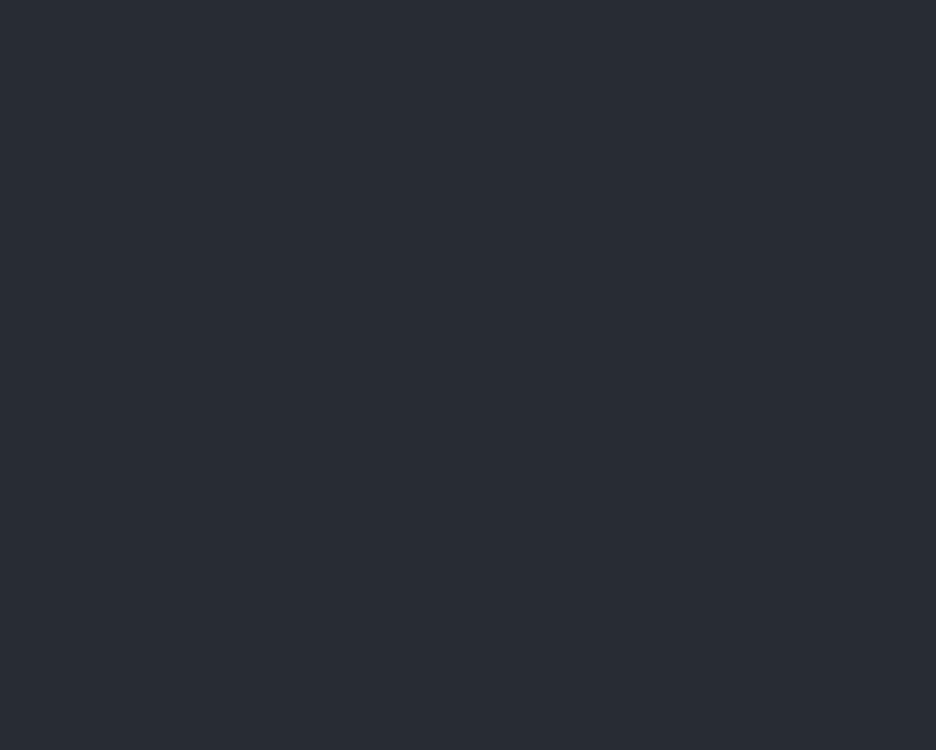
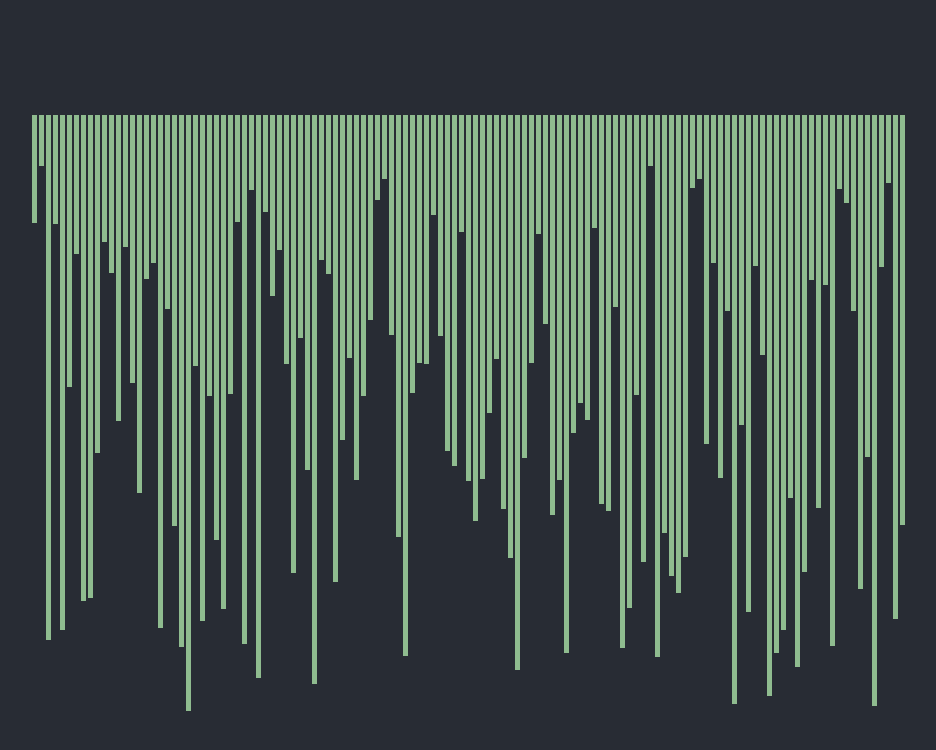
Before and after one commit to venturk/Sorting-Algorithms-Visualizer, a React (Create React App) app: page / in a window 1280 px wide. Shown: the top 750 px of the page, without its empty margins (172-1108 px from the left). Built offline with nearby package versions, Linux system fonts and the light colour scheme.

Commit message:
Array of randomized positive integers in main page.

```diff
--- a/src/sortingVisualizer/SortingVisualizer.css
+++ b/src/sortingVisualizer/SortingVisualizer.css
@@ -0,0 +1,12 @@
+.array-conatiner {
+    position: absolute;
+    left: 100px;
+}
+
+.array-bar {
+    width: 5px;
+    margin: 0 1px;
+    font-size: 0px;
+    background-color: DarkSeaGreen;
+    display: inline-block;
+}
--- a/src/sortingVisualizer/SortingVisualizer.jsx
+++ b/src/sortingVisualizer/SortingVisualizer.jsx
@@ -1,5 +1,7 @@
 import React from 'react';
 import './SortingVisualizer.css';
+
+const NUMBER_OF_ARRAY_BARS = 125;
 
 export default class SortingVisualizer extends React.Component {
     constructor(properties) {
@@ -11,13 +13,35 @@ export default class SortingVisualizer extends React.Component {
     }
 
     componentDidMount() {
+        this.initializeArray();
+    }
 
+    initializeArray() {
+        const array = [];
+
+        for (let i = 0; i < NUMBER_OF_ARRAY_BARS; ++i) {
+            array.push(this.randomNumberInRange(50, 600));
+        }
+
+        this.setState({ array });
+    }
+
+    randomNumberInRange(minimum, maximum) {
+        return Math.floor(Math.random() * (maximum - minimum + 1)) + minimum;
     }
 
     render() {
+        const { array } = this.state;
+
         return (
-            <div>
-
+            <div className="array-container">
+                {
+                    array.map((value, idx) => (
+                        <div className="array-bar" key={idx} style={{ height: `${value}px` }}>
+                            {'.'}
+                        </div>
+                    ))
+                }
             </div>
         );
     }
```
